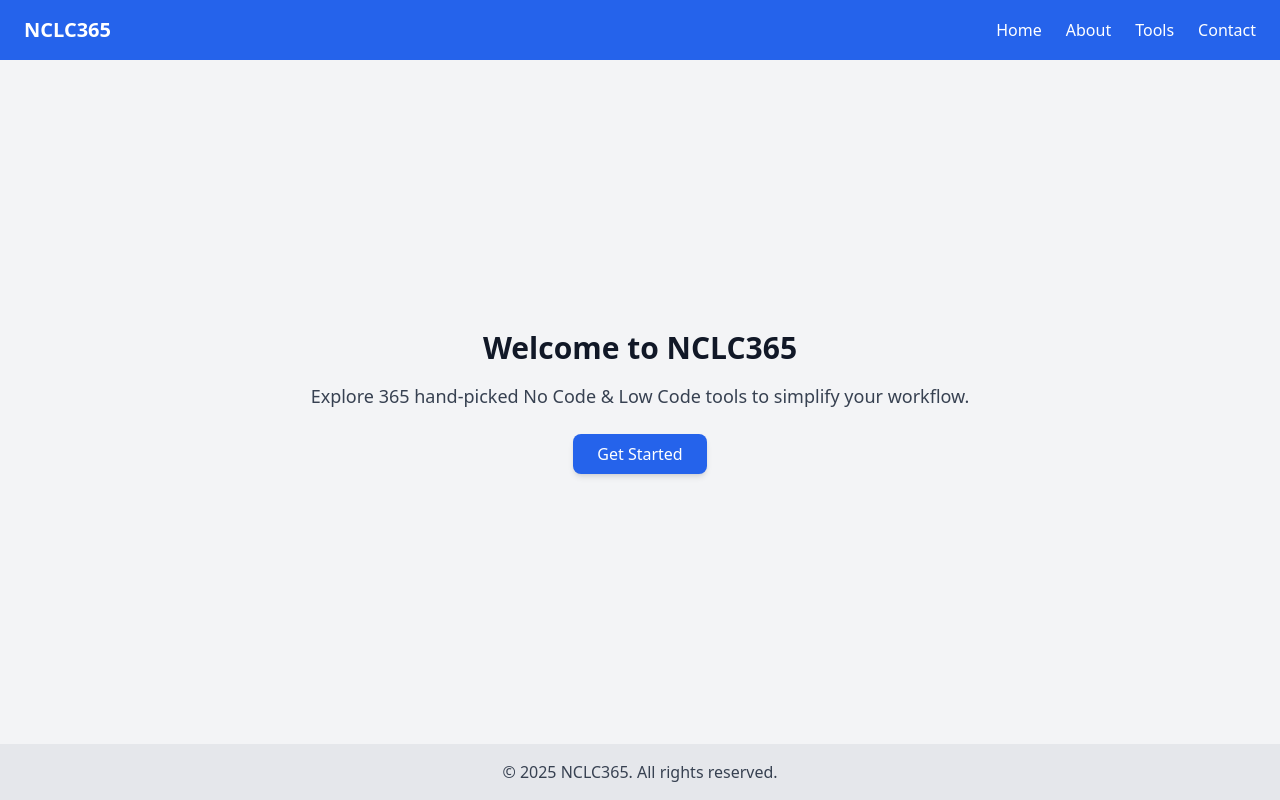
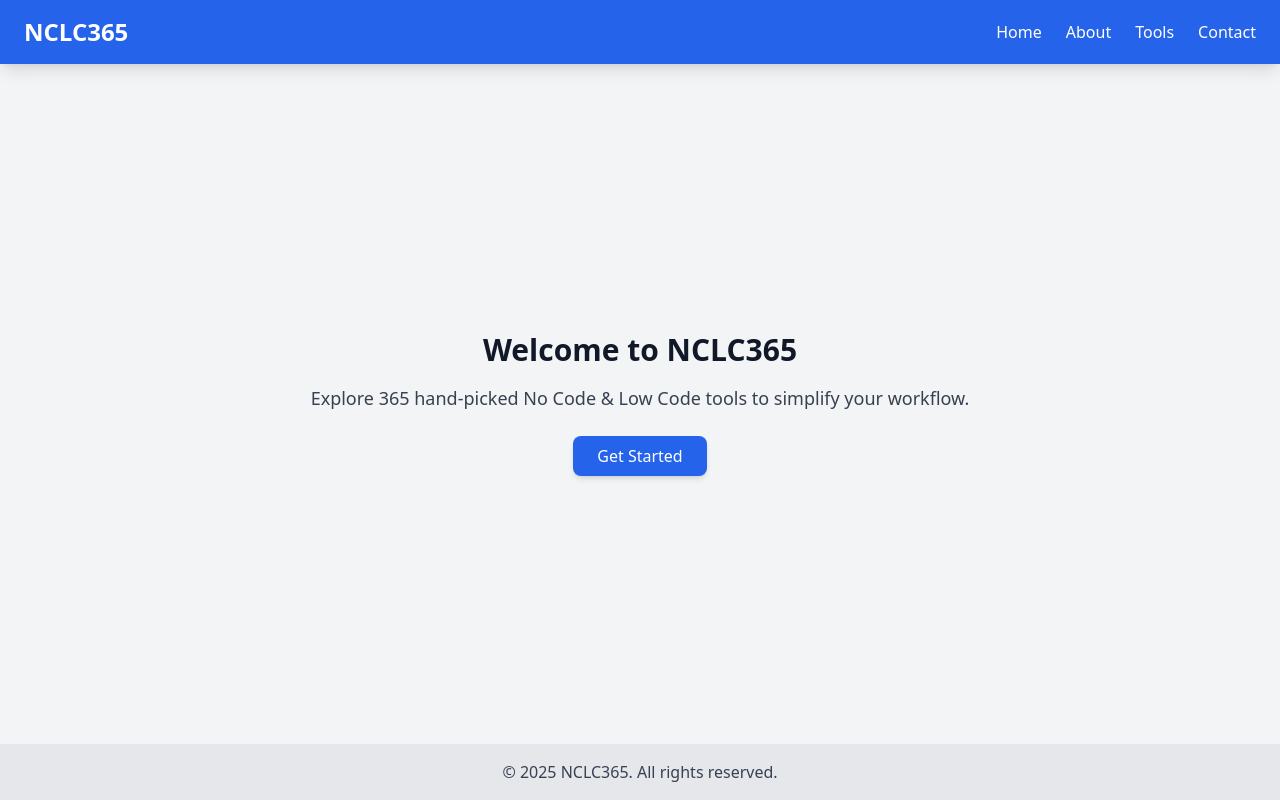
Before and after one commit to NCLC365/nclc365, a Next.js app: page / in a window 1280 px wide. Built offline with nearby package versions, Linux system fonts and the light colour scheme.

Commit message:
Update Navbar.js

```diff
--- a/components/Navbar.js
+++ b/components/Navbar.js
@@ -2,9 +2,9 @@ import Link from 'next/link';
 
 export default function Navbar() {
   return (
-    <nav className="w-full bg-blue-600 text-white py-4">
+    <nav className="w-full bg-blue-600 text-white py-4 shadow-lg">
       <div className="container mx-auto flex justify-between items-center px-6">
-        <h1 className="text-xl font-bold">NCLC365</h1>
+        <h1 className="text-2xl font-bold">NCLC365</h1>
         <div className="space-x-6">
           <Link href="/" className="hover:underline">Home</Link>
           <Link href="/about" className="hover:underline">About</Link>
```
